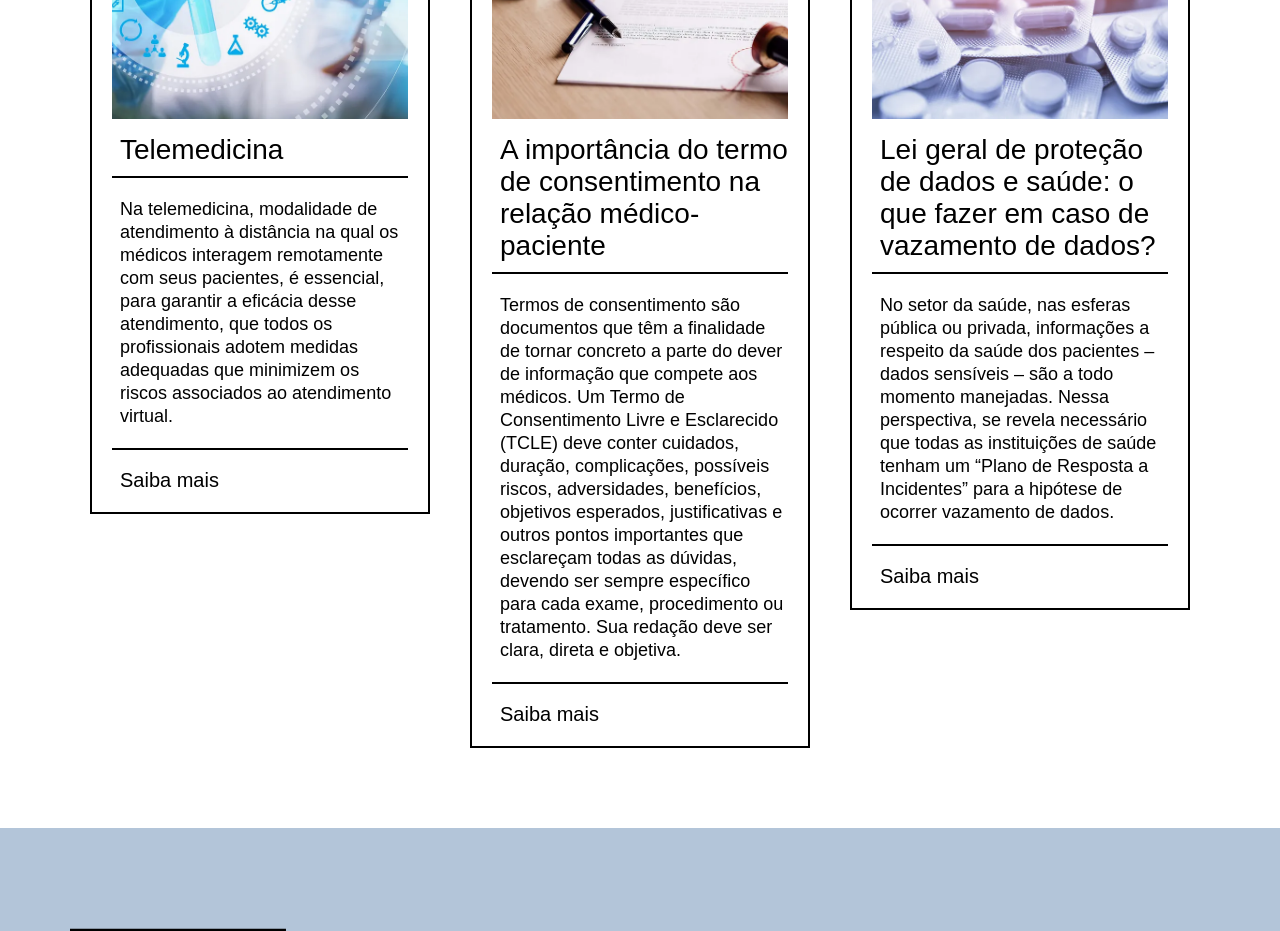
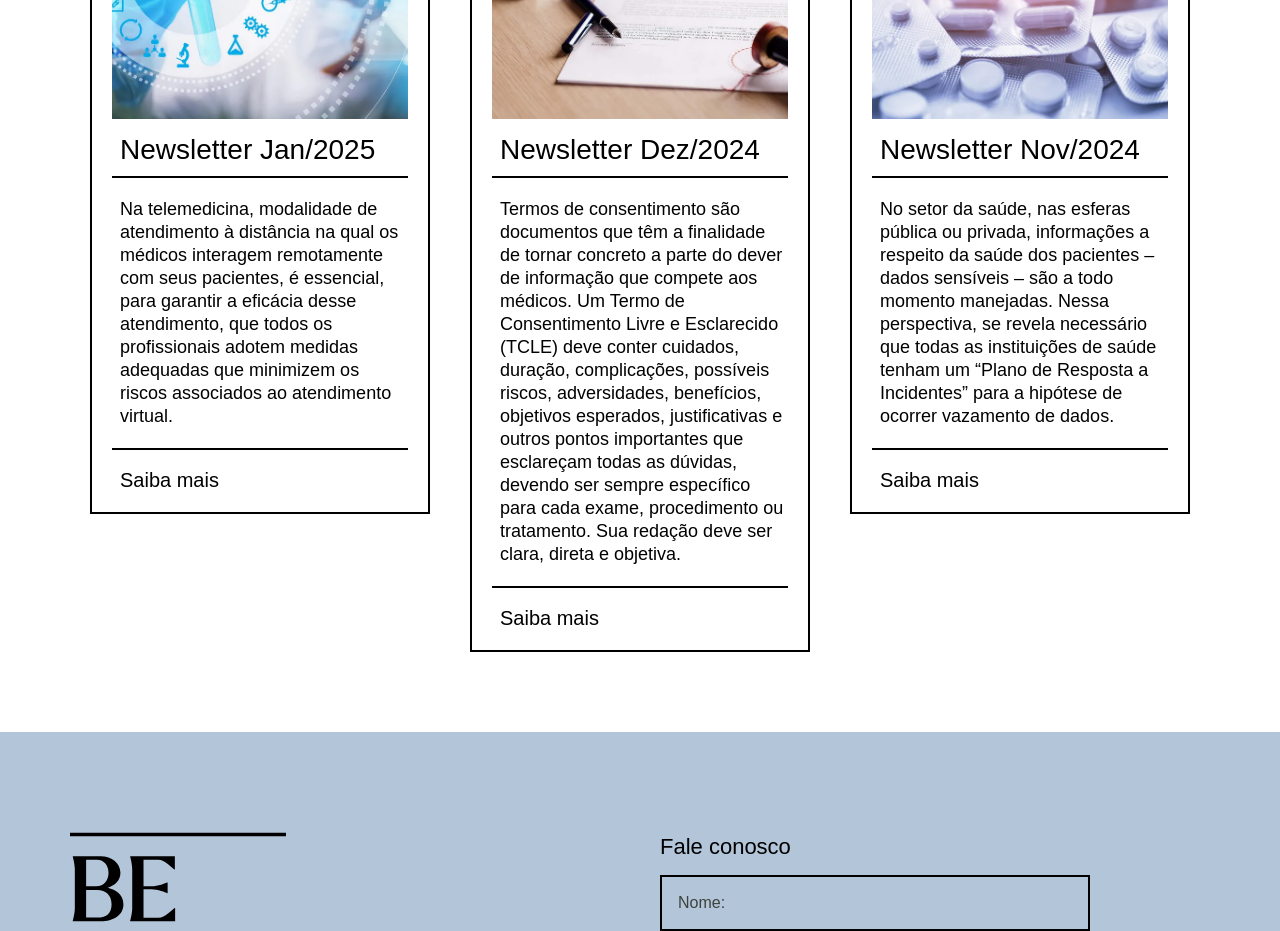
Before and after one commit to nicolasperussi/besk-website, a Next.js app: page / in a window 1280 px wide. Shown: the part 3620-4551 px from the top of the page. Built offline with nearby package versions, Linux system fonts and the light colour scheme.

Commit message:
feat: add articles reading to modal

```diff
--- a/public/articles.json
+++ b/public/articles.json
@@ -1,10 +1,10 @@
 [
   {
-    "title": "Telemedicina",
+    "title": "Newsletter Jan/2025",
     "image": "telemedicina.webp",
     "content": [
       {
-        "subtitle": "Opinião",
+        "subtitle": "Opinião: Telemedicina",
         "text": [
           "Na telemedicina, modalidade de atendimento à distância na qual os médicos interagem remotamente com seus pacientes, é essencial, para garantir a eficácia desse atendimento, que todos os profissionais adotem medidas adequadas que minimizem os riscos associados ao atendimento virtual.",
           "Assim, o médico deve estar ciente de suas responsabilidades legais e éticas, avaliando o conteúdo das informações recebidas e assegurando que elas atendam a protocolos rígidos de segurança digital. Em caso de erros ou falhas no atendimento, a responsabilidade civil e ética do médico poderá ser apurada, esta situação demonstra a importância de um acompanhamento cuidadoso e informado.",
@@ -34,11 +34,11 @@
     ]
   },
   {
-    "title": "A importância do termo de consentimento na relação médico-paciente",
+    "title": "Newsletter Dez/2024",
     "image": "consentimento.webp",
     "content": [
       {
-        "subtitle": "Opinião",
+        "subtitle": "Opinião: A importância do termo de consentimento na relação médico-paciente",
         "text": [
           "Termos de consentimento são documentos que têm a finalidade de tornar concreto a parte do dever de informação que compete aos médicos. Um Termo de Consentimento Livre e Esclarecido (TCLE) deve conter cuidados, duração, complicações, possíveis riscos, adversidades, benefícios, objetivos esperados, justificativas e outros pontos importantes que esclareçam todas as dúvidas, devendo ser sempre específico para cada exame, procedimento ou tratamento. Sua redação deve ser clara, direta e objetiva.",
           "Apesar de o consentimento poder ser, na maioria dos procedimentos e tratamentos, verbal, a prática – em razão dos processos éticos e judiciais – acabou por trazer a obrigatoriedade implícita do consentimento via termo, o que é recomendado também pelo Conselho Federal de Medicina (CFM), especificamente em razão da necessidade de prova documental da obtenção do consentimento por parte do médico.",
@@ -65,11 +65,11 @@
     ]
   },
   {
-    "title": "Lei geral de proteção de dados e saúde: o que fazer em caso de vazamento de dados?",
+    "title": "Newsletter Nov/2024",
     "image": "lgpd.webp",
     "content": [
       {
-        "subtitle": "Opinião",
+        "subtitle": "Opinião: Lei geral de proteção de dados e saúde: o que fazer em caso de vazamento de dados?",
         "text": [
           "No setor da saúde, nas esferas pública ou privada, informações a respeito da saúde dos pacientes – dados sensíveis – são a todo momento manejadas. Nessa perspectiva, se revela necessário que todas as instituições de saúde tenham um “Plano de Resposta a Incidentes” para a hipótese de ocorrer vazamento de dados.",
           "Verificando-se incidente de qualquer natureza, o responsável deverá adotar medidas com base no artigo 48 da lei nº 13.709/2018 (LGPD), tais como: (i) comunicar o titular dos dados; (ii) comunicar a Autoridade Nacional de Proteção de Dados (ANPD) e (iii) formalizar as condutas que serão implementadas para reverter ou mitigar os potenciais danos decorrentes do vazamento.",
--- a/src/app/components/ArticleCard.tsx
+++ b/src/app/components/ArticleCard.tsx
@@ -1,9 +1,19 @@
+"use client";
 import { IArticle } from "@/types/article";
 import Image from "next/image";
-import React from "react";
+import React, { useState } from "react";
+import Modal from "./Modal";
 
-function ArticleCard({ title, image, content }: IArticle) {
+interface IArticleCard {
+  openArticle: (article: IArticle) => void;
+  article: IArticle;
+}
+
+function ArticleCard({ article, openArticle }: IArticleCard) {
+  const { image, title, content } = article;
+
   return (
+    <>
       <div className="border-2 border-black p-5">
         <div className="w-full h-[225px] relative mb-[15px]">
           <Image
@@ -17,14 +27,20 @@ function ArticleCard({ title, image, content }: IArticle) {
           {title}
         </h1>
         <div className="border-y-2 border-black py-5">
-        <p className="text-[18px] leading-[23px] ml-2">{content[0].text[0]}</p>
+          <p className="text-[18px] leading-[23px] ml-2">
+            {content[0].text[0]}
+          </p>
         </div>
-      <div className="pt-5 pl-2">
+        <div
+          className="pt-5 pl-2 cursor-pointer"
+          onClick={() => openArticle(article)}
+        >
           <h1 className="font-medium text-[20px] leading-[1.333rem]">
             Saiba mais
           </h1>
         </div>
       </div>
+    </>
   );
 }
 
--- a/src/app/components/Content.tsx
+++ b/src/app/components/Content.tsx
@@ -1,5 +1,5 @@
 "use client";
-import React from "react";
+import React, { useState } from "react";
 
 import { Swiper, SwiperSlide } from "swiper/react";
 import "swiper/css";
@@ -10,8 +10,18 @@ import { Navigation, Pagination } from "swiper/modules";
 import articles from "../../../public/articles.json";
 import { IArticle } from "@/types/article";
 import ArticleCard from "./ArticleCard";
+import Modal from "./Modal";
+import { TfiClose } from "react-icons/tfi";
 
 function Content() {
+  const [article, setArticle] = useState<IArticle | null>(null);
+  const [isModalOpen, setIsModalOpen] = useState(false);
+
+  function openArticle(article: IArticle) {
+    setArticle(article);
+    setIsModalOpen(true);
+  }
+
   return (
     <div className="bg-white py-20 px-[90px] flex flex-col gap-[60px]">
       <h1 className="font-medium text-[70px] leading-[84px]">Conteúdo</h1>
@@ -27,10 +37,51 @@ function Content() {
       >
         {articles.map((article: IArticle) => (
           <SwiperSlide key={article.title}>
-            <ArticleCard {...article} />
+            <ArticleCard
+              openArticle={() => openArticle(article)}
+              article={article}
+            />
           </SwiperSlide>
         ))}
       </Swiper>
+      {isModalOpen && article && (
+        <Modal isOpen={isModalOpen} onClose={() => setIsModalOpen(false)}>
+          <div className="relative px-4 pr-12 pt-4 pb-12 flex flex-col gap-12">
+            <TfiClose
+              onClick={() => setIsModalOpen(false)}
+              size={30}
+              color="black"
+              className="absolute right-0 top-4 cursor-pointer hover:opacity-50 transition-opacity duration-150"
+            />
+            {article.content.map((content) => (
+              <div className="flex flex-col gap-4">
+                <div className="border-y-2 border-black p-[15px] relative">
+                  <h1 className="text-[32px] leading-[32px] font-medium">
+                    {content.subtitle}
+                  </h1>
+                </div>
+                <div className="flex flex-col gap-2">
+                  {content.text.map((text) => (
+                    <p className="text-[18px] indent-8 leading-6">{text}</p>
+                  ))}
+                  {content.source && (
+                    <p className="text-[18px] mt-4">
+                      <span className="font-medium">Fonte: </span>
+                      <a
+                        href={content.source}
+                        target="_blank"
+                        className="hover:text-[#B3C5D9] hover:underline transition-all duration-150"
+                      >
+                        {content.source}
+                      </a>
+                    </p>
+                  )}
+                </div>
+              </div>
+            ))}
+          </div>
+        </Modal>
+      )}
     </div>
   );
 }
--- a/src/app/components/Modal.tsx
+++ b/src/app/components/Modal.tsx
@@ -45,7 +45,7 @@ function Modal({ children, isOpen, onClose }: ModalProps) {
       className="fixed inset-0 z-50 flex items-center justify-center bg-black bg-opacity-50"
     >
       <div
-        className="bg-white p-[15px] max-w-[1126px] w-[calc(100vw-50px)] rounded shadow-lg animate-modal-in"
+        className="bg-white p-4 max-w-[1126px] w-[calc(100%-50px)] max-h-[90vh] rounded shadow-lg animate-modal-in overflow-y-auto"
         onClick={(e) => e.stopPropagation()}
       >
         {children}
```
Lines whose indentation alone changed are shown as unchanged.
